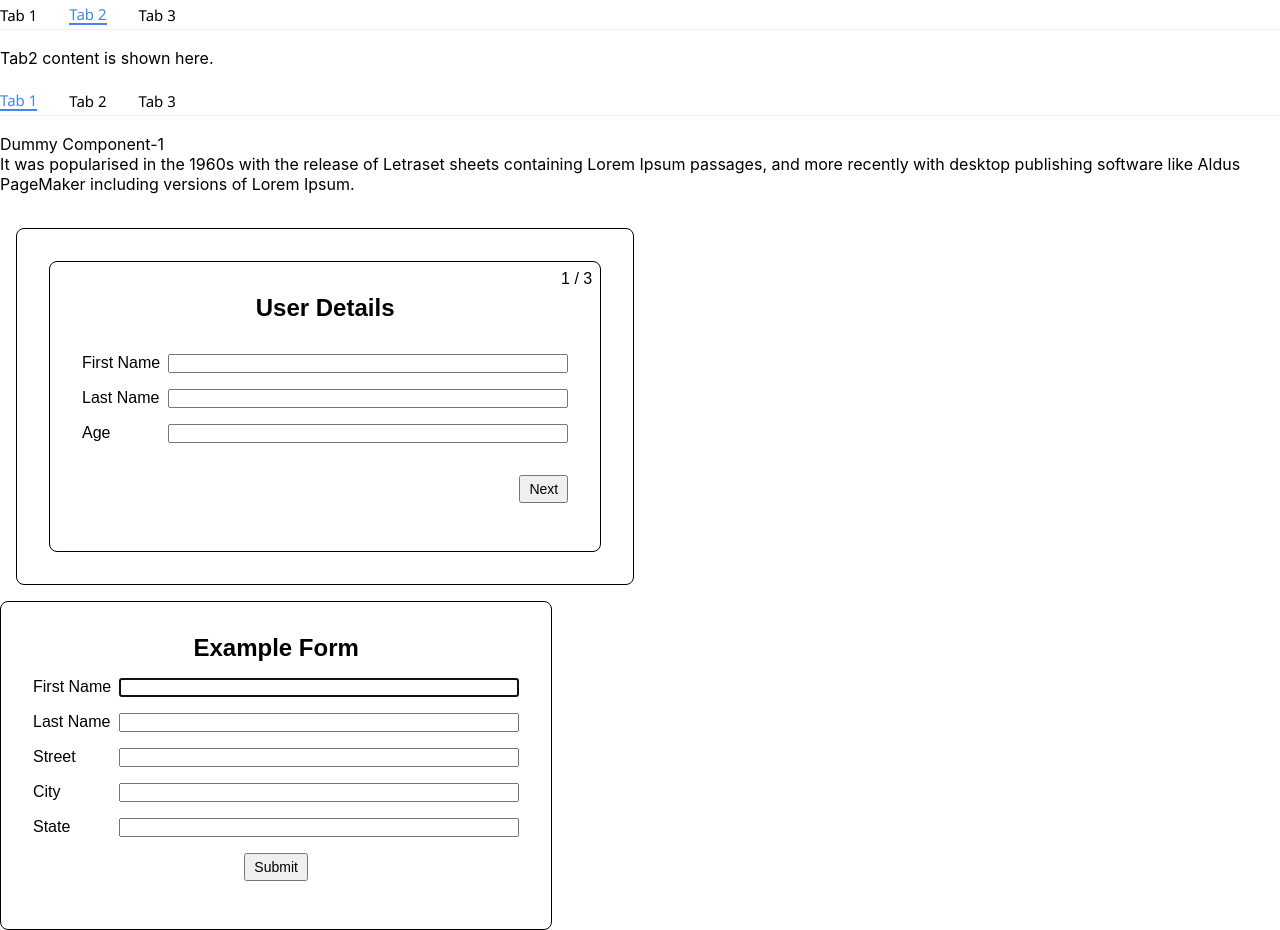
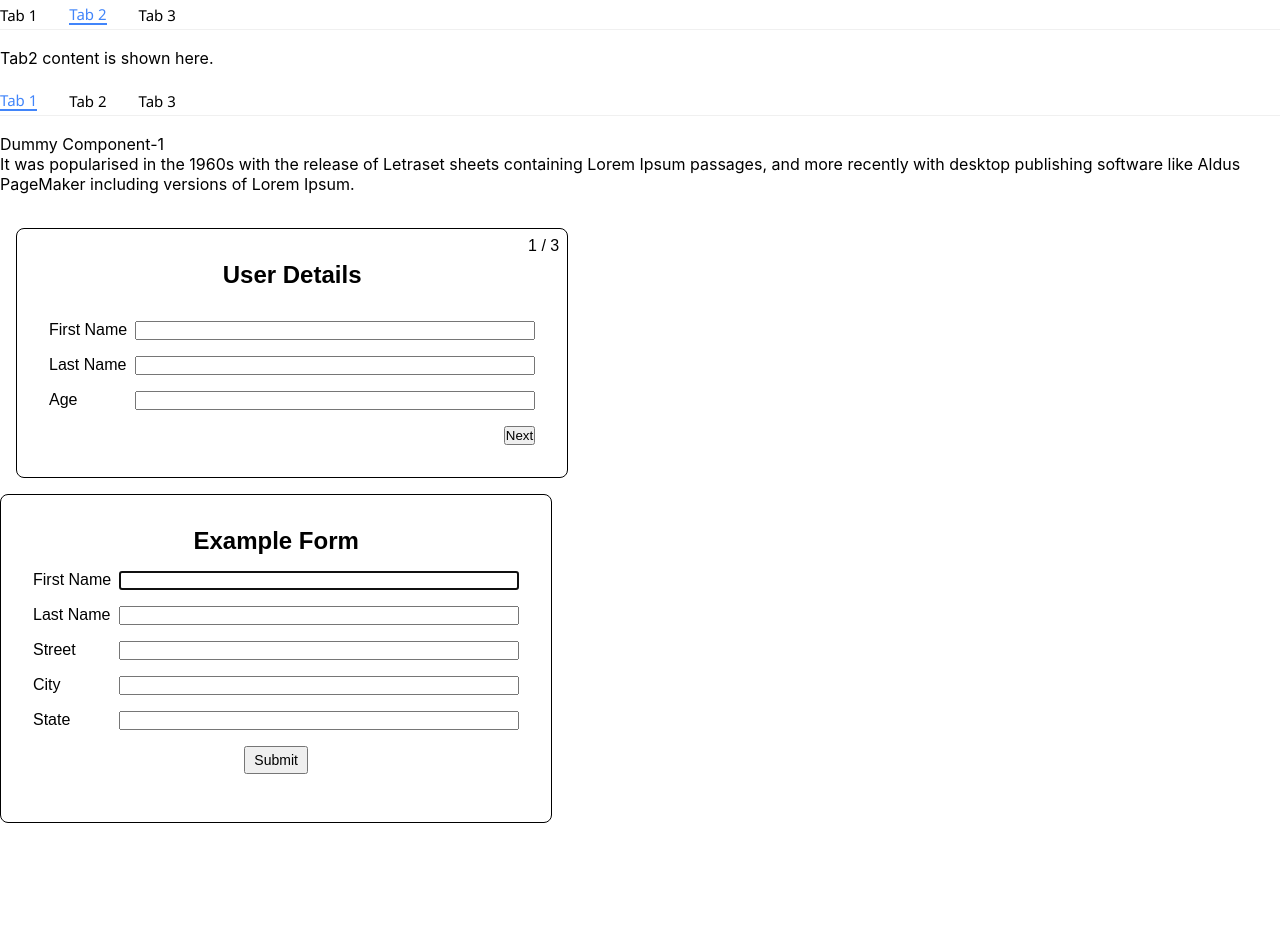
Before and after one commit to vikrantaroraa/canary-design, a React (Vite) app: page / in a window 1280 px wide. After the commit the page ends 823 px from the top, so only its background shows below. Built offline with nearby package versions, Linux system fonts and the light colour scheme.

Commit message:
fix: fixed conflicting css in the Form and MultiStepForm components

```diff
--- a/src/components/Form/index.module.css
+++ b/src/components/Form/index.module.css
@@ -1,4 +1,4 @@
-form {
+.form {
   border: 1px solid black;
   padding: 2rem;
   border-radius: 0.5rem;
@@ -26,13 +26,13 @@ form {
   text-align: center;
 }
 
-form button {
+.form button {
   padding: 4px 8px;
   font-size: 14px;
   margin: 16px 0;
 }
 
-form button:hover {
+.form button:hover {
   text-align: center;
   cursor: pointer;
 }
--- a/src/components/Form/index.tsx
+++ b/src/components/Form/index.tsx
@@ -25,7 +25,7 @@ function Form() {
   };
 
   return (
-    <form onSubmit={onSubmit}>
+    <form onSubmit={onSubmit} className={styles["form"]}>
       <div className={styles["heading"]}> Example Form</div>
       <div className={styles["label-and-input-wrapper"]}>
         <label>First Name</label>
--- /dev/null
+++ b/src/components/MultiStepForm/index.module.css
@@ -0,0 +1,9 @@
+.form-container {
+  position: relative;
+  border: 1px solid black;
+  padding: 2rem;
+  margin: 1rem;
+  border-radius: 0.5rem;
+  font-family: Arial;
+  max-width: max-content;
+}
--- a/src/components/MultiStepForm/index.tsx
+++ b/src/components/MultiStepForm/index.tsx
@@ -3,6 +3,7 @@ import { AccountForm } from "src/components/MultiStepForm/Forms/AccountForm";
 import { AddressForm } from "src/components/MultiStepForm/Forms/AddressForm";
 import { UserForm } from "src/components/MultiStepForm/Forms/UserForm";
 import { useMultiStepForm } from "src/components/MultiStepForm/useMultiStepForm";
+import styles from "src/components/MultiStepForm/index.module.css";
 
 type FormData = {
   firstName: string;
@@ -50,17 +51,7 @@ function MultiStepForm() {
   };
 
   return (
-    <div
-      style={{
-        position: "relative",
-        border: "1px solid black",
-        padding: "2rem",
-        margin: "1rem",
-        borderRadius: "0.5rem",
-        fontFamily: "Arial",
-        maxWidth: "max-content",
-      }}
-    >
+    <div className={styles["form-container"]}>
       <form onSubmit={onSubmit}>
         <div style={{ position: "absolute", top: "0.5rem", right: "0.5rem" }}>
           {currentStepIndex + 1} / {steps.length}
```
